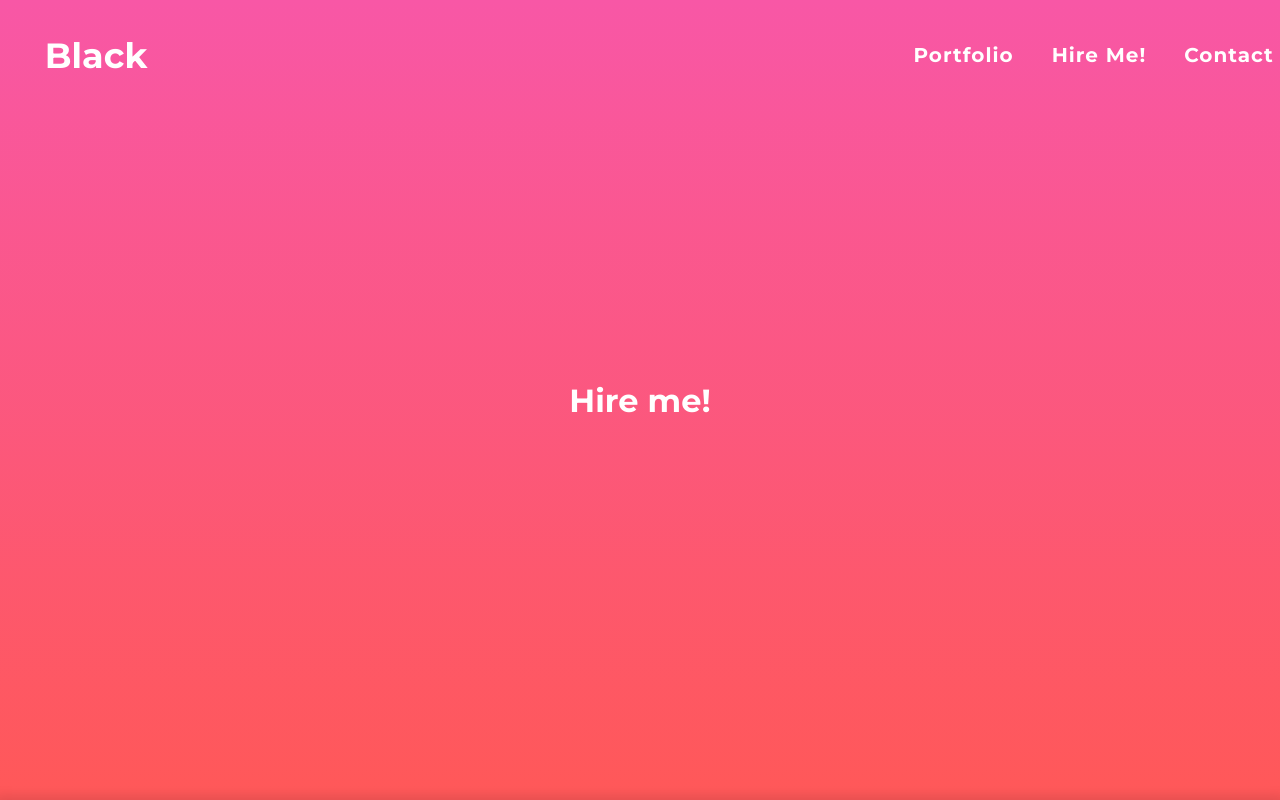
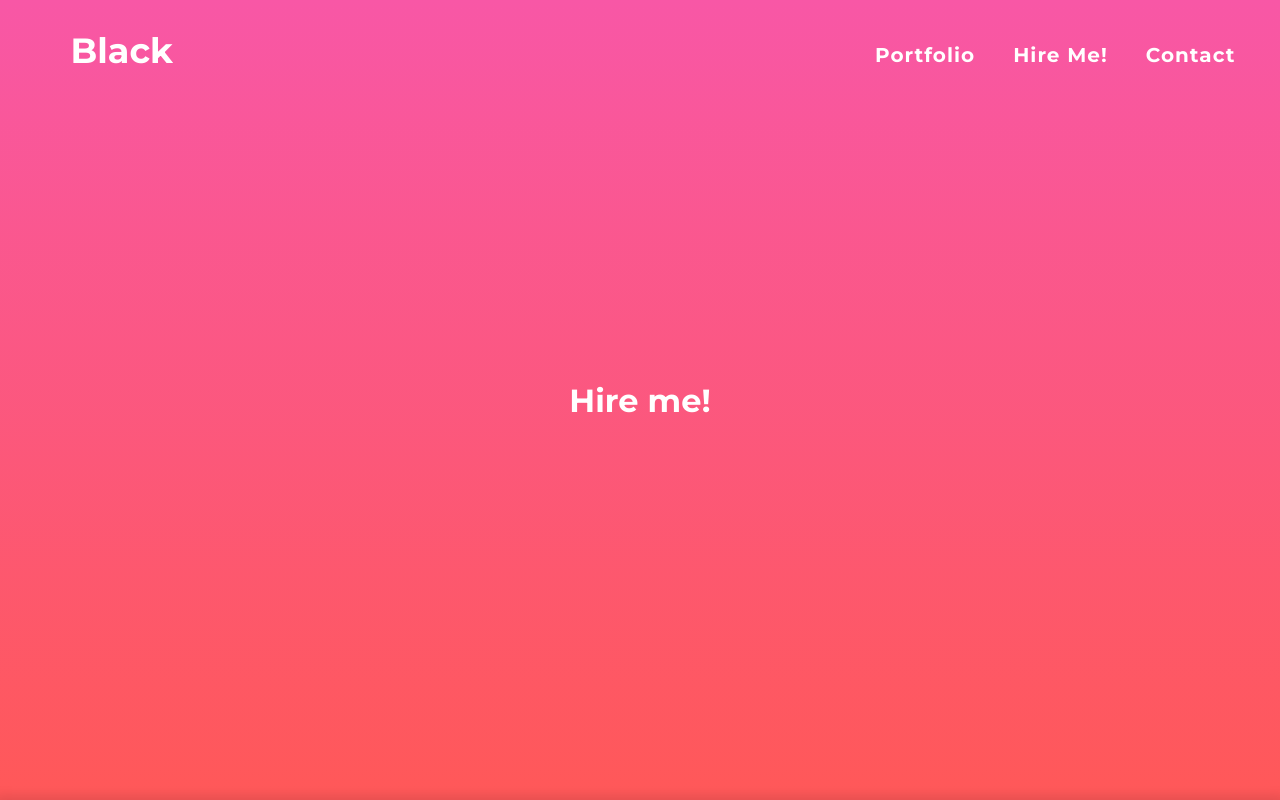
Before and after one commit to BlacKlyExactly/PortfolioV4, a Gatsby site: page /hire in a window 1280 px wide. Shown: the top 800 px of the page. Built offline with nearby package versions, Linux system fonts and the light colour scheme; Gatsby itself is replaced by a stand-in of ours.

Commit message:
PageSlider fixes, ShowUp improvements, Polishing pages, Optimalization

```diff
--- a/package.json
+++ b/package.json
@@ -41,6 +41,7 @@
     "react-dom": "^16.12.0",
     "react-google-recaptcha": "^2.1.0",
     "react-helmet": "^6.1.0",
+    "react-responsive": "^8.2.0",
     "react-scripts-ts": "^3.1.0",
     "react-toastify": "^7.0.3",
     "react-wavify": "^1.5.2",
@@ -50,6 +51,7 @@
   "devDependencies": {
     "@types/aws-lambda": "^8.10.75",
     "@types/react-google-recaptcha": "^2.1.0",
+    "@types/react-responsive": "^8.0.2",
     "@types/styled-components": "^5.1.3",
     "eslint-plugin-react-hooks": "^4.1.2",
     "netlify-lambda": "^2.0.3",
--- a/src/components/HamburgerMenu/HamburgerButton.tsx
+++ b/src/components/HamburgerMenu/HamburgerButton.tsx
@@ -3,22 +3,6 @@ import styled, { css } from "styled-components";
 import gsap from "gsap";
 
 import { Pink, Coral } from "../../assets/styles/colors";
-
-interface LineProps {
-    opened: boolean
-    color?: string
-};
-
-const Line = styled.span<LineProps>`
-    width: 100%;
-    height: 6px;
-    margin: 4px 0;
-    background: ${({ color }) => color || "white"};
-
-    ${({ opened }) => opened && css`
-        background: linear-gradient(${Pink}, ${Coral});
-    `}
-`;
 
 const HamburgerButton: FC<HamburgerButtonProps> = ({ open, color }) => {
     const [ timeline ] = useState(gsap.timeline({ paused: true }));
@@ -61,13 +45,13 @@ const Wrapper = styled.button`
     position: relative;
     display: flex;
     flex-direction: column;
-    width: 42px;
+    justify-content: center;
+    align-items: center;
+    width: 55px;
     border: none;
     background: transparent;
-    padding: 10px 0 0 0;
     z-index: 90;
-    margin-left: auto;
-    margin-right: 20px;
+    margin: 0;
 
     &:focus{
         outline: none;
@@ -78,4 +62,21 @@ const Wrapper = styled.button`
     }
 `;
 
+
+interface LineProps {
+    opened: boolean
+    color?: string
+};
+
+const Line = styled.span<LineProps>`
+    width: 100%;
+    height: 6px;
+    margin: 4px 0;
+    background: ${({ color }) => color || "white"};
+
+    ${({ opened }) => opened && css`
+        background: linear-gradient(${Pink}, ${Coral});
+    `}
+`;
+
 export default HamburgerButton;
--- a/src/components/HamburgerMenu/index.tsx
+++ b/src/components/HamburgerMenu/index.tsx
@@ -21,7 +21,7 @@ const HamburgerMenu: FC<HamburgerMenuProps> = ({ selects, color }) => {
         if(!panel.current) return;
 
         timeline.from(panel.current, { x: "100%", duration: 0.5, ease: "expo.inOut" })
-                .from(panel.current.childNodes, { x: -10, opacity: 0, stagger: 0.1, duration: 0.3, ease: "expo.inOut" })
+                .from(panel.current.childNodes, { x: -10, opacity: 0, stagger: 0.1, duration: 0.3 })
                 .reverse();
     }, [ timeline ]);
 
--- a/src/components/Navigation.tsx
+++ b/src/components/Navigation.tsx
@@ -13,7 +13,7 @@ const navSelects: Array<NavSelect> = [
     { display: "Contact", path: "/contact"}
 ]
 
-const Navigation: FC<NavigationProps> = ({ isFull, color, position, background }) => {
+const Navigation: FC<NavigationProps> = ({ isFull, color, position, background, fixedInMobile }) => {
     const logo = useRef<HTMLDivElement>(null);
     const selects = useRef<HTMLUListElement>(null);
 
@@ -23,6 +23,7 @@ const Navigation: FC<NavigationProps> = ({ isFull, color, position, background }
         <Wrapper
             pos={position}
             background={background}
+            fixedInMobile={fixedInMobile}
         >
             <ShowUp
                 ref={logo}
@@ -78,26 +79,32 @@ type NavigationProps = {
     color?: string,
     position?: string,
     background?: string,
+    fixedInMobile?: boolean
 }
 
 type WrapperProps = {
     pos?: string,
     background?: string,
+    fixedInMobile?: boolean
 }
 
 const Wrapper = styled.nav<WrapperProps>`
-    position: ${({ pos }) => pos || "absolute"};
+    position: ${({ fixedInMobile }) => fixedInMobile ? "fixed" : "absolute"};
     display: flex;
     align-items: center;
+    justify-content: space-between;
     top: 0;
     left: 0;
     width: 100vw;
-    height: 85px;
+    height: 110px;
     background: ${({ background }) => background || "transparent"};
     z-index: 100;
+    padding: 0 10%;
 
     @media screen and (min-width: 800px){
         height: 10vw;
+        position: ${({ pos }) => pos || "absolute"};
+        padding: 0 2%;
     }
 
     @media screen and (min-width: 1200px){
@@ -114,9 +121,6 @@ const Logo = styled.div<SelectProps>`
     font-size: 35px;
     font-weight: 700;
     z-index: 100;
-    margin-left: 29px;
-    padding-top: 10px;
-    padding-right: 60px;
 
     &:hover{
         &::after{
@@ -151,8 +155,6 @@ interface SelectsProps{
 
 const Selects = styled.ul<SelectsProps>`
     display: flex;
-    width: 85vw;
-    justify-content: flex-end;
     list-style: none;
     padding: 0;
     margin: 0;
@@ -163,7 +165,7 @@ const Selects = styled.ul<SelectsProps>`
         }
 
         @media screen and (min-width: 1200px){
-            width: 43vw;
+            width: 68vw;
         }
     `}
 `;
--- a/src/components/ShowUp.tsx
+++ b/src/components/ShowUp.tsx
@@ -9,19 +9,7 @@ import React, {
 
 import styled, { css } from "styled-components";
 import gsap from "gsap";
-interface WrapperProps {
-    center: boolean
-}
-
-const Wrapper = styled.div<WrapperProps>`
-    overflow: hidden;
-
-    ${({ center }) => center && css`
-        display: flex;
-        align-items: center;
-        justify-content: center;
-    `}
-`;
+import { useMediaQuery } from "react-responsive";
 
 export enum Direction{
     toTop = 1,
@@ -50,8 +38,16 @@ const ShowUp = forwardRef<HTMLElement, ShowUpProps>
 (({ children, delay, duration, value, direction, stagger = 0, scroll = 0, center = false }, ref ) => {
     const wrapper = useRef<HTMLDivElement>(null);
 
+    const isDesktop = useMediaQuery({
+        query: '(min-width: 1150px)'
+    })
+
     useEffect(() => {
-        if(!ref?.current || !direction) return;
+        if(!ref?.current || !direction || !isDesktop){
+            gsap.set(wrapper.current, { overflow: "visible" });
+            return;
+        }
+
         const elements: Element | HTMLCollection = stagger === 0 ? ref.current : ref.current.children;
 
         let isShowed: boolean = false;
@@ -59,7 +55,7 @@ const ShowUp = forwardRef<HTMLElement, ShowUpProps>
         const show = () => {
             const { y } = ref.current.getBoundingClientRect();
 
-            if(window.scrollY > y + scroll && !isShowed) {
+            if(window.scrollY > y + scroll && !isShowed && isDesktop) {
                 isShowed = true;
 
                 gsap.to(
@@ -75,7 +71,7 @@ const ShowUp = forwardRef<HTMLElement, ShowUpProps>
             }
         }
 
-        scroll === 0 ?
+        if(scroll === 0){
             gsap.from(
                 elements,
                 {
@@ -85,7 +81,11 @@ const ShowUp = forwardRef<HTMLElement, ShowUpProps>
                     ease: "expo.out",
                     stagger
                 }
-            ) :
+            )
+            return;
+        }
+
+
         gsap.set(
             elements,
             {
@@ -93,10 +93,8 @@ const ShowUp = forwardRef<HTMLElement, ShowUpProps>
             }
         );
 
-        if(scroll !== 0) {
         window.addEventListener("scroll", show);
         show();
-        }
 
         return () => {
             scroll !== 0 && window.removeEventListener("scroll", show);
@@ -104,7 +102,11 @@ const ShowUp = forwardRef<HTMLElement, ShowUpProps>
     }, [ ])
 
     return(
-        <Wrapper ref={wrapper} center={center}>
+        <Wrapper
+            ref={wrapper}
+            center={center}
+            isDesktop={isDesktop}
+        >
             {children}
         </Wrapper>
     )
@@ -121,5 +123,22 @@ type ShowUpProps = {
     center?: boolean,
 };
 
+interface WrapperProps {
+    center: boolean,
+    isDesktop: boolean
+}
+
+const Wrapper = styled.div<WrapperProps>`
+    ${({ isDesktop }) => isDesktop && css`
+        overflow: hidden;
+    `}
+
+    ${({ center }) => center && css`
+        display: flex;
+        align-items: center;
+        justify-content: center;
+    `}
+`;
+
 
 export default ShowUp;
```
Also changed, not shown: src/components/PageSlider.tsx (+9 -6 lines), src/pages/contact.tsx (+15 -17 lines), src/pages/index.tsx (+28 -14 lines), src/pages/portfolio.tsx (+6 -1 lines), 1 other file. Lines whose indentation alone changed are shown as unchanged.
